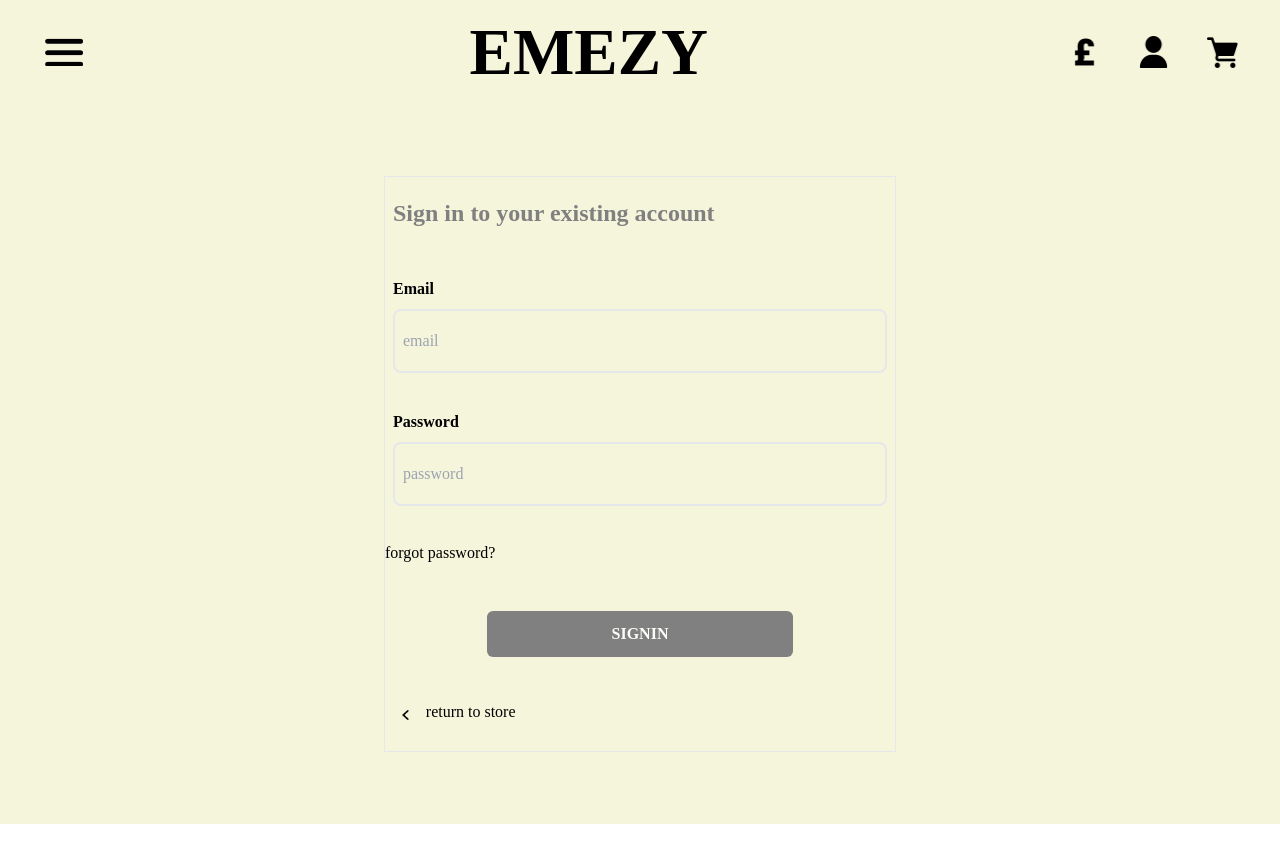
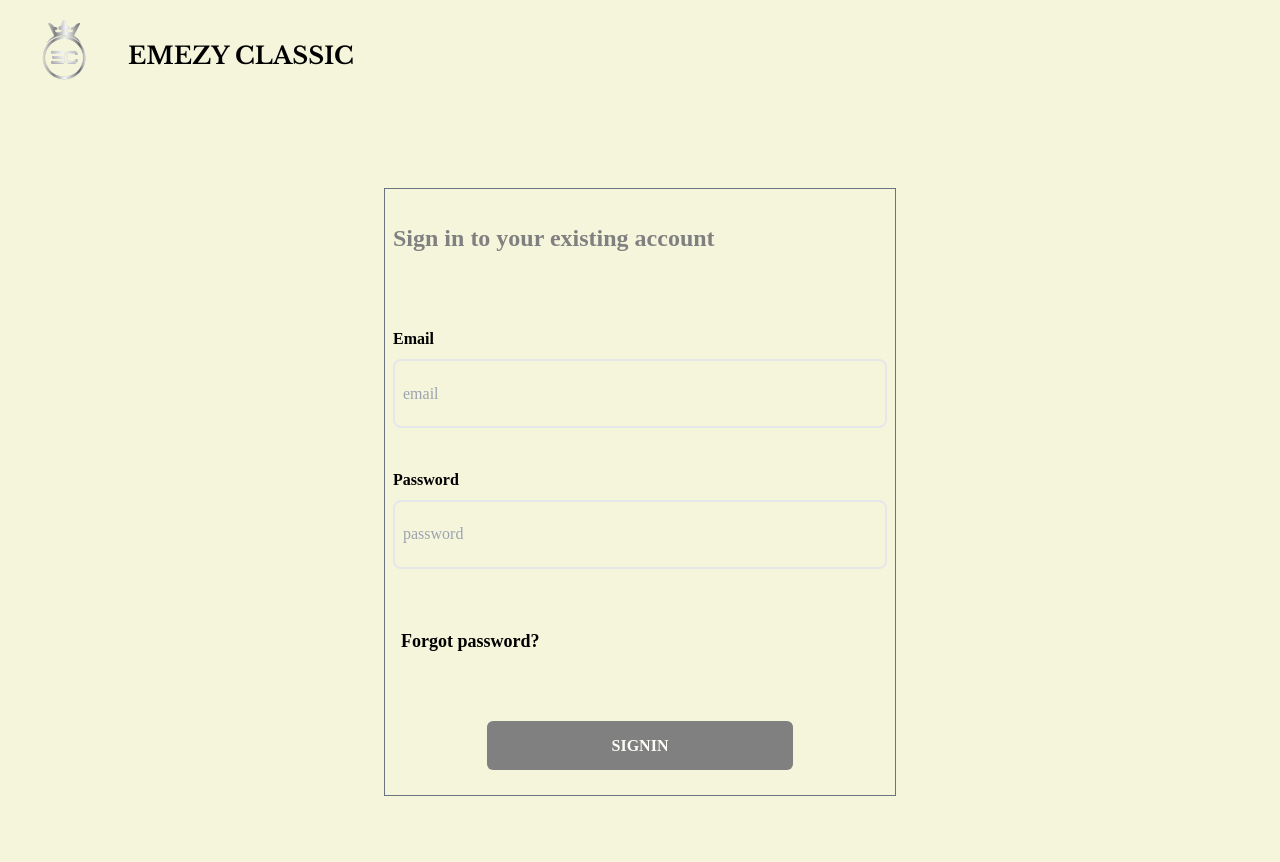
Before and after one commit to Dhanielgeek/EmezyClassicArist, a React (Vite) app: page /login in a window 1280 px wide. Shown: the top 862 px of the page. Before the commit the page ends 824 px from the top, so only its background shows below. Built offline with nearby package versions, Linux system fonts and the light colour scheme.

Commit message:
adding touches

```diff
--- a/index.html
+++ b/index.html
@@ -5,6 +5,9 @@
     <link rel="icon" type="image/svg+xml" href="./src/assets/emezy.png" />
     <meta name="viewport" content="width=device-width, initial-scale=1.0" />
     <title>Emezy Classic</title>
+    <style>
+      @import url('https://fonts.googleapis.com/css2?family=Libre+Baskerville:ital,wght@0,400;0,700;1,400&display=swap');
+      </style>
   </head>
   <body>
     <div id="root"></div>
--- /dev/null
+++ b/src/Admin/Admin.tsx
@@ -0,0 +1,9 @@
+
+
+const Admin = () => {
+  return (
+    <div>Admin</div>
+  )
+}
+
+export default Admin
--- a/src/Auth/Login.tsx
+++ b/src/Auth/Login.tsx
@@ -1,49 +1,30 @@
 import styled from "styled-components"
-import men from '../assets/menu.png'
-import pond from '../assets/pound.png';
-import pro from '../assets/user.png';
-import cart from '../assets/grocery-store.png';
-import arrow from '../assets/left-arrow.png'
+import Logo from '../assets/emezy.png'
 
 
 
 const Header =styled.header`
 width:100%;
-height:13%;
+height:14vh;
 background:beige;
+`
 
-`
-const Heading=styled.h1`
-font-family: Rubik;
-font-size:65px;
-font-weight:750
-`
 
 
 const Login = () => {
   return (
 <div className="w-full h-screen " >
 
-  <Header className="flex justify-between items-center">
-<div className="w-[10%] h-[100%] flex justify-center items-center" >
-  <img src={men} alt="" className="w-[30%] h-[30%] object-contain" />
-</div>
-<Heading className="w-[50%] h-[100%] flex justify-center items-center  font-bold text-xl">
-EMEZY
-</Heading>
-<div className="w-[18%] h-[100%] flex justify-start items-center" >
-
-<img src={pond} alt="" className="w-[30%] h-[30%] object-contain" />
-
-<img src={pro} alt="" className="w-[30%] h-[30%] object-contain" />
-
-<img src={cart} alt="" className="w-[30%] h-[30%] object-contain" />
-</div>
+  <Header className="flex justify-start items-center phone:gap-2 phone:px-7">
+    <div className="w-[10%] h-[100%]">
+      <img src={Logo} alt="" className="w-[100%] h-[100%] object-cover" />
+    </div>
+    <h2 className="h2name font-bold text-2xl">EMEZY CLASSIC</h2>
   </Header>
 
- <section className="w-[100%] h-[90vh]  flex items-center justify-center " style={{backgroundColor:'beige'}} >
+ <section className="w-[100%] h-[95vh]  flex items-center justify-center  " style={{backgroundColor:'beige'}} >
 
- <div className="w-[40%] h-[80%] flex flex-col items-center justify-around gap-5 border border-solid border[grey] max-md:w-[80%]" >
+ <div className="w-[40%] h-[80%] flex flex-col items-center justify-around gap-5 border border-solid border-gray-500 phone:w-[90%]" >
 
     <div className="w-[100%] h-[10%] flex justify-start items-center px-2 " >
        <h1 className="font-bold text-2xl text-[grey] max-md:text-lg">Sign in to your existing account</h1>
@@ -64,21 +45,14 @@ EMEZY
       </div>
     </div>
 
-    <section className="w-[100%] h-[5%]" > <h3>forgot password?</h3></section>
+    <section className="w-[100%] h-[5%] px-4" > <h3 className="font-semibold text-lg">Forgot password?</h3></section>
 
     <div className="w-[100%] h-[10%] flex justify-center  items-center">
       <button className="w-[60%] h-[80%] bg-[grey] rounded-md font-semibold text-[#FDFDF7] hover:text-white  hover:bg-[#4c4949] cursor-pointer">
         SIGNIN
       </button>
     </div>
-    <div className="w-[100%] h-[8%] flex items-center justify-start" >
-    <div className="w-[8%] h-[48%] flex justify-center items-start">
-      <img src={arrow} alt="" className="w-[48%] h-[48%] object-contain" />
-      </div>
-      <div className="w-[90%] h-[89%]  flex items-start justify-start" >
-        return to store
-      </div>
-    </div>
+
  </div>
  </section>
 </div>
--- a/src/Pages/LandingPage.tsx
+++ b/src/Pages/LandingPage.tsx
@@ -206,7 +206,7 @@ const LandingPage = () => {
         <div id='home' className="w-[100%] h-[650px] bg-[#1b1618] flex justify-between phone:justify-center phone:h-[500px] ">
           <div ref={fadeInLeft} className="w-[50%] h-[100%] phone:hidden animate__animated "><img className="w-full h-full object-fill" src={heroimg} alt=""/></div>
           <div ref={fadeInRight} className="w-[45%] h-[100%] flex flex-col justify-center gap-6 relative phone:w-[90%] phone:items-center smallPhone:w-[100%] animate__animated ">
-            <h1 className="text-4xl text-[white] font-bold ">Emzey</h1>
+            <h1 className="text-4xl text-[white] font-bold ">Emzey Classic</h1>
             <h1 className="text-2xl text-[white] font-semibold phone:text-center ">Without Music <br/><span className="font-light ">Life Would Be a Mistake</span> </h1>
             <div className='w-auto h-auto flex gap-2'>
               <p className='text-xl text-[white] phone:text-center phone:text-xl cursor-pointer hover:text-[blue] ' onClick={handleTwitterLink} >Twitter |</p>
--- a/src/index.css
+++ b/src/index.css
@@ -28,6 +28,9 @@ body{
 .ant-drawer  .ant-drawer-close{
     color: #FDFDF7;
 }
+.h2name{
+    font-family: "Libre Baskerville", serif;
+}
 
 @media screen and (max-width: 900px){
     .MobileView{
```
Also changed, not shown: src/App.tsx (+7 -5 lines).
